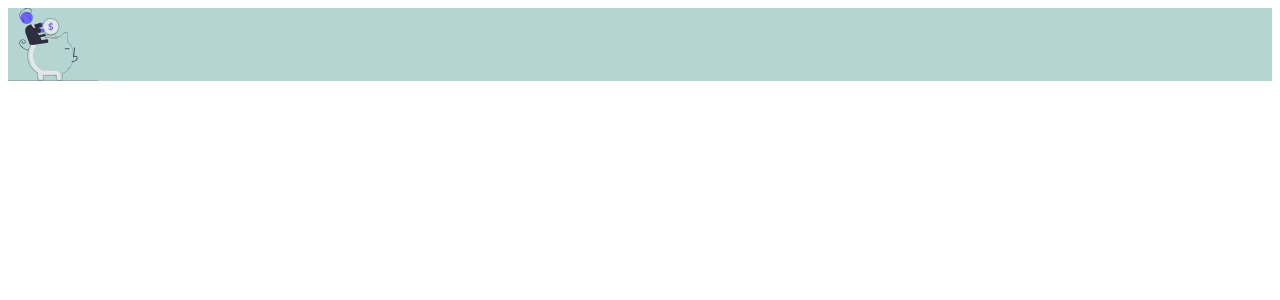
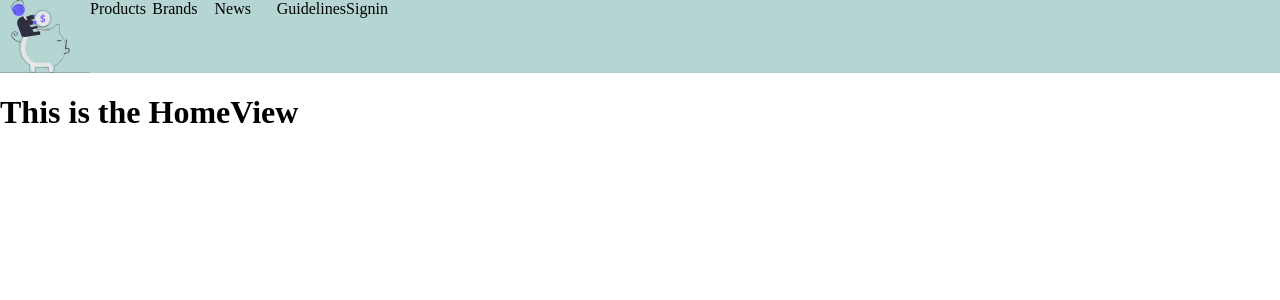
Before and after one commit to dinokaric/x, a React (Create React App) app: page / in a window 1280 px wide. Shown: the top 300 px of the page. Built offline with nearby package versions, Linux system fonts and the light colour scheme.

Commit message:
sign in view, logic

```diff
--- a/src/App.tsx
+++ b/src/App.tsx
@@ -1,3 +1,5 @@
+import './shared/css/Global.css';
+
 import { Routes } from './routes/Routes';
 import { DesktopNavigation } from './components/navigation/desktopnavigation/DesktopNavigation';
 function App() {
--- a/src/components/greeting/Greeting.tsx
+++ b/src/components/greeting/Greeting.tsx
@@ -1,12 +1,10 @@
 import './Greeting.css';
 
-export const Greeting = ({name, color}: { name: string, color: string }) => {
+export const Greeting = ({name}: { name: string}) => {
 
   return (
     <div>
-      <h1 className="title">Hello World!</h1>
-      {name}
-      {color}
+      <h1 className="title">Hello {name}!</h1>
     </div>
   )
 }
--- a/src/components/navigation/desktopnavigation/DesktopNavigation.tsx
+++ b/src/components/navigation/desktopnavigation/DesktopNavigation.tsx
@@ -1,13 +1,20 @@
 import './DesktopNavigation.css';
 import Logotype from '../../../images/logotype.svg';
+import { useHistory } from 'react-router-dom';
+import RoutingPath from '../../../routes/RoutingPath';
 
 export const DesktopNavigation = () => {
-
+  const history = useHistory();
   return (
     <div className="desktopNavigationWrapper">
       <img className="navigationLogotype"
         src={Logotype}
         alt={'Logotype'} />
+        <span onClick={() => history.push(RoutingPath.homeView)}>Products</span>
+        <span onClick={() => history.push(RoutingPath.aboutView)}>Brands</span>
+        <span onClick={() => history.push(RoutingPath.homeView)}>News</span>
+        <span onClick={() => history.push(RoutingPath.homeView)}>Guidelines</span>
+        <span onClick={() => history.push(RoutingPath.signInView)}>Signin</span>
     </div>
   )
 }
--- a/src/routes/Routes.tsx
+++ b/src/routes/Routes.tsx
@@ -1,14 +1,18 @@
 import { BrowserRouter, Switch, Route } from 'react-router-dom'
 import { HomeView } from '../view/HomeView';
 import { AboutView } from '../view/AboutView';
+import { SignInView } from '../view/SignInView';
+import RoutingPath from './RoutingPath';
 
-export const Routes = ({children} : {children: React.ReactChild}) => {
+export const Routes = ({ children }: { children: React.ReactChild }) => {
   return (
     <BrowserRouter>
       {children}
       <Switch>
-        <Route exact path={'/home'} component={HomeView} />
-        <Route exact path={'/about'} component={AboutView} />
+        <Route exact path={RoutingPath.homeView} component={HomeView} />
+        <Route exact path={RoutingPath.aboutView} component={AboutView} />
+        <Route exact path={RoutingPath.signInView} component={SignInView} />
+        <Route component={HomeView}></Route>
       </Switch>
     </BrowserRouter>
   );
--- /dev/null
+++ b/src/routes/RoutingPath.ts
@@ -0,0 +1,9 @@
+const homeView = '/';
+const aboutView = '/about';
+const signInView = '/signin';
+
+export default {
+  homeView,
+  aboutView,
+  signInView
+}
--- /dev/null
+++ b/src/shared/css/Global.css
@@ -0,0 +1,4 @@
+body {
+  padding: 0;
+  margin: 0;
+}
--- /dev/null
+++ b/src/shared/interface/interface.ts
@@ -0,0 +1,4 @@
+export interface ILoginCredentials {
+  username : string,
+  password : string
+}
--- /dev/null
+++ b/src/view/SignInView.tsx
@@ -0,0 +1,28 @@
+import { useState } from 'react';
+import { ILoginCredentials } from '../shared/interface/interface';
+import { useHistory } from 'react-router-dom';
+import RoutingPath from '../routes/RoutingPath';
+export const SignInView = () => {
+  const [loginCredentials, setloginCredentials] = useState<ILoginCredentials>({ username: '', password: '' });
+  const history = useHistory();
+
+  const signIn = () => {
+    localStorage.setItem('user', loginCredentials.username);
+    history.push(RoutingPath.homeView);
+  }
+
+  return (
+    <div>
+      Sign in
+      <pre>{JSON.stringify(loginCredentials, null, ' ')}</pre>
+      <form>
+        <input placeholder="Username"
+          onChange={(e) => setloginCredentials({ ...loginCredentials, username: e.target.value })} /
+        ><br />
+        <input placeholder="Password"
+          onChange={(e) => setloginCredentials({ ...loginCredentials, password: e.target.value })} /><br/>
+        <button onClick={signIn}>Sign in</button>
+      </form>
+    </div>
+  )
+}
```
Also changed, not shown: 1 other file (tests, documents, lock files or other folders).
